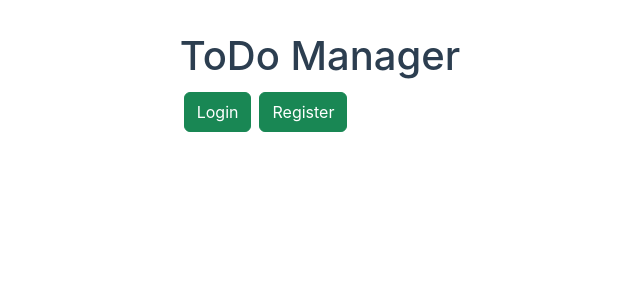
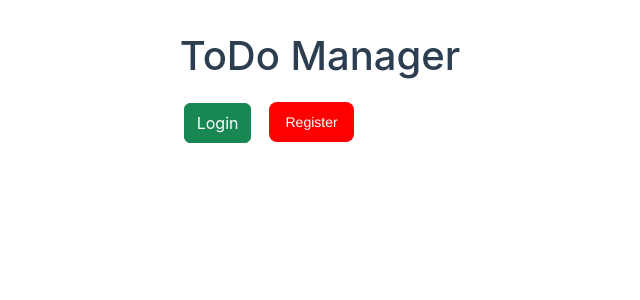
Before and after one commit to mar-jo/frontend, a Vue app: page / in a window 1280 px wide. Shown: the top 300 px of the page, without its empty margins (320-960 px from the left). Built offline with nearby package versions, Linux system fonts and the light colour scheme.

Commit message:
ab-testing with shown results (can be turned on/off with feat. toggle)

```diff
--- a/src/App.vue
+++ b/src/App.vue
@@ -3,13 +3,37 @@
 		<header>
 			<h1>ToDo Manager</h1>
 			<div v-if="!isLoggedIn">
-				<button type="button" class="btn btn-success m-1" @click="showLoginModal">Login</button>
+				<button
+					type="button"
+					class="btn btn-success m-1"
+					@click="showLoginModal"
+				>
+					Login
+				</button>
 
-				<button type="button" class="btn btn-success m-1" @click="showRegisterModal">Register</button>
+				<button @click="showRegisterModal" :class="registerButtonClass">
+					{{ registerButtonLabel }}
+				</button>
 			</div>
 			<div v-if="isLoggedIn">
 				<h2>Welcome, {{ username }}!</h2>
 				<button @click="logoutUI">Logout</button>
+			</div>
+			<div v-if="this.toggleRouter.featureIsEnabled(this.ABTestResFeatName)">
+				<table class="table">
+					<thead>
+					  <tr>
+						<th scope="col">Group Name</th>
+						<th scope="col">Click Through Rate</th>
+					  </tr>
+					</thead>
+					<tbody>
+						<tr v-for="(value, key) in groups">
+							<td>{{ key }}</td>
+							<td>{{ value }}</td>
+						</tr>
+					</tbody>
+				  </table>
 			</div>
 		</header>
 
@@ -34,7 +58,10 @@
 <script>
 import Modal from "./components/LoginSignup/Modal.vue";
 import TodoList from "@/components/TodoList.vue";
-import { logout } from "@/api";
+import { abtest, logout } from "@/api";
+import featureConfig from "@/featureToggles/featureConfig";
+import createToggleRouter from "@/featureToggles/featureToggleRouter";
+
 
 export default {
 	data() {
@@ -42,18 +69,45 @@ export default {
 			isLoggedIn: false,
 			showModal: false,
 			username: "",
-			whichModal: ""
+			whichModal: "",
+			toggleRouter: createToggleRouter(featureConfig),
+			ABTestResFeatName: "show-abtest-result",
+			groups:
+			{
+				"btn-1": 0,
+				"btn-2": 0
+			}
 		};
+	},
+	computed: {
+		registerButtonClass() {
+			console.log(this.groups);
+			const group =
+				Math.random() < 0.5
+					? Object.keys(this.groups)[0]
+					: Object.keys(this.groups)[1];
+			if (!localStorage.getItem("btn-group")) {
+				localStorage.setItem("btn-group", group);
+				console.log("NN", localStorage);
+			}
+			return group;
+		},
+		registerButtonLabel() {
+			if (this.registerButtonClass === Object.keys(this.groups)[0]) {
+				return "Register Now!";
+			} else {
+				return "Register";
+			}
+		},
 	},
 	methods: {
 		showLoginModal() {
 			this.whichModal = "login";
 			this.showModal = true;
-			console.log("AAAAAAAAAAAAAAAAAAAAAAAAAAAAAAASNLKFNLGAKNSALKNGALKSNGLKASNGLKn");
 		},
 		showRegisterModal() {
+			this.showModal = true;
 			this.whichModal = "register";
-			this.showModal = true;
 		},
 		closeModal() {
 			this.showModal = false;
@@ -63,10 +117,12 @@ export default {
 			this.username = username;
 			this.showModal = false;
 		},
-		register(username) {
-			this.isLoggedIn = true;
-			this.username = username;
-			this.showModal = false;
+		register() {
+			this.calculateABTestRes();
+		},
+		async calculateABTestRes(){
+			this.groups = await abtest();
+			console.log( await abtest());
 		},
 		logoutUI() {
 			logout();
@@ -77,6 +133,12 @@ export default {
 	components: {
 		Modal,
 		TodoList,
+	},
+	created() {
+		localStorage.clear();
+		this.toggleRouter.setFeature(this.ABTestResFeatName, false);
+		console.log("AFTER CREATED", localStorage);
+		console.log("fc", featureConfig);
 	},
 };
 </script>
@@ -114,4 +176,62 @@ button:hover,
 button:focus {
 	background-color: rgb(100, 250, 180);
 }
+
+.btn-1 {
+	background-color: #007fff;
+	border-radius: 8px;
+	border-style: none;
+	box-sizing: border-box;
+	color: #ffffff;
+	cursor: pointer;
+	display: inline-block;
+	font-family: "Haas Grot Text R Web", "Helvetica Neue", Helvetica, Arial,
+		sans-serif;
+	font-size: 14px;
+	font-weight: 500;
+	height: 40px;
+	line-height: 20px;
+	list-style: none;
+	margin: 1em;
+	outline: none;
+	padding: 10px 16px;
+	position: relative;
+	text-align: center;
+	text-decoration: none;
+	transition: color 100ms;
+	vertical-align: baseline;
+	user-select: none;
+	-webkit-user-select: none;
+	touch-action: manipulation;
+	/* Add other styles for variation A */
+}
+
+.btn-2 {
+	background-color: #ff0000;
+	/* Add other styles for variation B */
+	border-radius: 8px;
+	border-style: none;
+	box-sizing: border-box;
+	color: #ffffff;
+	cursor: pointer;
+	display: inline-block;
+	font-family: "Haas Grot Text R Web", "Helvetica Neue", Helvetica, Arial,
+		sans-serif;
+	font-size: 14px;
+	font-weight: 500;
+	height: 40px;
+	line-height: 20px;
+	list-style: none;
+	margin: 1em;
+	outline: none;
+	padding: 10px 16px;
+	position: relative;
+	text-align: center;
+	text-decoration: none;
+	transition: color 100ms;
+	vertical-align: baseline;
+	user-select: none;
+	-webkit-user-select: none;
+	touch-action: manipulation;
+}
 </style>
--- a/src/api.js
+++ b/src/api.js
@@ -5,10 +5,12 @@ const url = `http://54.208.48.71:${port}/todos`;
 
 const register = async (username, password) => {
 	console.log("in register", { username: password });
+	console.log(localStorage);
 	try {
 		const res = await axios.post(`${url}/register`, {
 			username: username,
 			password: password,
+			group: localStorage["btn-group"]
 		});
 		return res.data;
 	} catch (error) {
@@ -81,6 +83,12 @@ const undoneTodo = async (id) => {
 	return res.data;
 };
 
+const abtest = async () => {
+	let res = await axios.get(`${url}/ab-test`);
+
+	return res.data;
+};
 
 
-export { login, logout, register, readTodos, createTodo, doneTodo, undoneTodo };
+
+export { login, logout, register, readTodos, createTodo, doneTodo, undoneTodo, abtest };
--- a/src/components/LoginSignup/Modal.vue
+++ b/src/components/LoginSignup/Modal.vue
@@ -41,14 +41,16 @@ export default {
 		document.body.addEventListener("keyup", (event) => {
 			if (event.key === "Escape") {
 				this.$emit("close");
-				this.formValue = "login";
+				this.currentForm = "login";
 			}
 		});
 	},
 	methods: {
 		login(username){
-			console.log("NNNNNNNNNNNNNNNNNNNNNNNNNNNNNNNNNNNNNBBBBBBBBBBBBBBBBBBBBB");
 			this.$emit('login', username);
+		},
+		register(){
+			this.$emit('register');
 		}
 	}
 };
--- a/src/components/LoginSignup/ModalLogin.vue
+++ b/src/components/LoginSignup/ModalLogin.vue
@@ -51,7 +51,6 @@ export default {
 						// Redirect to the homepage or handle the response as needed
 						this.$emit('login', loginRes.user.username);
 						alert(loginRes.message);
-						//window.location.href = "http://localhost:5173/todos/";
 					})
 					.catch((error) => {
 						console.log("Error in login: ", error);
@@ -67,7 +66,6 @@ export default {
 		onClose() {
 			this.username = "";
 			this.password = "";
-			this.$v.$reset();
 			this.$emit("close");
 		},
 	},
--- a/src/components/LoginSignup/ModalRegister.vue
+++ b/src/components/LoginSignup/ModalRegister.vue
@@ -32,15 +32,8 @@
 </template>
 
 <script>
-//Plugins
-//import { required, minLength, sameAs} from 'vuelidate/lib/validators';
 import { register } from '../../api'
-
-//import Modals from '@/components/LoginSignup/Modal.vue';
 export default {
-    // components: {
-    //     Modals
-    // },
     data() {
         return {
             username: '',
@@ -48,43 +41,21 @@ export default {
             confirmPassword: ''
         }
     },
-    // validations: {
-    //     username: {
-    //         required
-    //     },
-    //     password: {
-    //         required,
-    //         minLength: minLength(6)
-    //     },
-    //     repeatPassword: {
-    //         required,
-    //         sameAsPassword: sameAs('password')
-    //     }
-    // },
     methods: {
         async onSubmit() {
-            //this.$v.$touch();
-            //if (!this.$v.$invalid) {
-
-                //When done
-                // Perform registration logic using this.registerUsername and this.registerPassword
-                // Reset form fields if needed
             let res;
             try {
                 res = await register(this.username, this.password)
+                this.$emit("register");
             } catch (error) {
                 res = error;
             }
             window.alert(res);
             this.clearInputs();
-                //this.$v.$reset();
             this.$emit("close")
-
-            //}
         },
         onClose() {
             this.clearInputs();
-            //this.$v.$reset();
             this.$emit("close")
         },
         clearInputs(){
@@ -93,7 +64,6 @@ export default {
             this.repeatPassword = '';
         }
     }
-
 }
 </script>
 
--- a/src/components/TodoList.vue
+++ b/src/components/TodoList.vue
@@ -28,8 +28,8 @@
 import Todo from "@/components/Todo.vue";
 import TodoInput from "@/components/TodoInput.vue";
 import { createTodo, doneTodo, readTodos, undoneTodo } from "@/api";
-import featureConfig from "../featureToggles/featureConfig";
-import createToggleRouter from "../featureToggles/featureToggleRouter";
+import featureConfig from "@/featureToggles/featureConfig";
+import createToggleRouter from "@/featureToggles/featureToggleRouter";
 
 
 export default {
@@ -45,7 +45,7 @@ export default {
 			toggleDoneBtnText: "Show",
 			days: [],
 
-			sortFeature: "sort-feature"
+			sortFeature: "use-sorting-feature"
 		};
 	},
 	setup() {
@@ -67,11 +67,14 @@ export default {
 		},
 		async getAllSorted(){
 			const allTodos = await readTodos();
-			this.todos = allTodos.filter(todo => !todo.done);
-			this.donetodos = allTodos.filter(todo => todo.done);
-			console.log("ASKFJSALKGJASKJG", this.donetodos);
-			this.sortedAndGroupedByDayDoneTodos = this.sortAndGroupByDay(this.donetodos);
-			console.log("BRRRUHHHHdHH", this.sortedAndGroupedByDayDoneTodos);
+			console.log("ALLTODOS HEAAAAST", allTodos);
+			if(allTodos && allTodos != null){
+				this.todos = allTodos.filter(todo => !todo.done);
+				this.donetodos = allTodos.filter(todo => todo.done);
+				console.log("ASKFJSALKGJASKJG", this.donetodos);
+				this.sortedAndGroupedByDayDoneTodos = this.sortAndGroupByDay(this.donetodos);
+				console.log("BRRRUHHHHdHH", this.sortedAndGroupedByDayDoneTodos);
+			}
 		},
 		async getAll() {
 			this.todos = await readTodos();
@@ -123,7 +126,14 @@ export default {
 		}
 	},
 	created() {
-		this.toggleRouter.setFeature(this.sortFeature, false);
+		console.log(this.toggleRouter);
+		/* FEATURE FLAG
+		 * Just change the 2nd param (bool) and it will de-/activate
+		 */
+
+		this.toggleRouter.setFeature(this.sortFeature, true);
+
+		console.log("SORT FEATURE ENABLED???", this.toggleRouter.featureIsEnabled(this.sortFeature));
 		if(this.toggleRouter.featureIsEnabled(this.sortFeature)){
 			this.getAllSorted();
 		} else {
--- a/src/featureToggles/featureConfig.js
+++ b/src/featureToggles/featureConfig.js
@@ -1,5 +1,6 @@
 const featureConfig = {
     'use-sorting-feature': true,
+    'show-abtest-result': true
 };
 
 export default featureConfig;
```
Also changed, not shown: 1 other file (tests, documents, lock files or other folders). Lines whose indentation alone changed are shown as unchanged.
